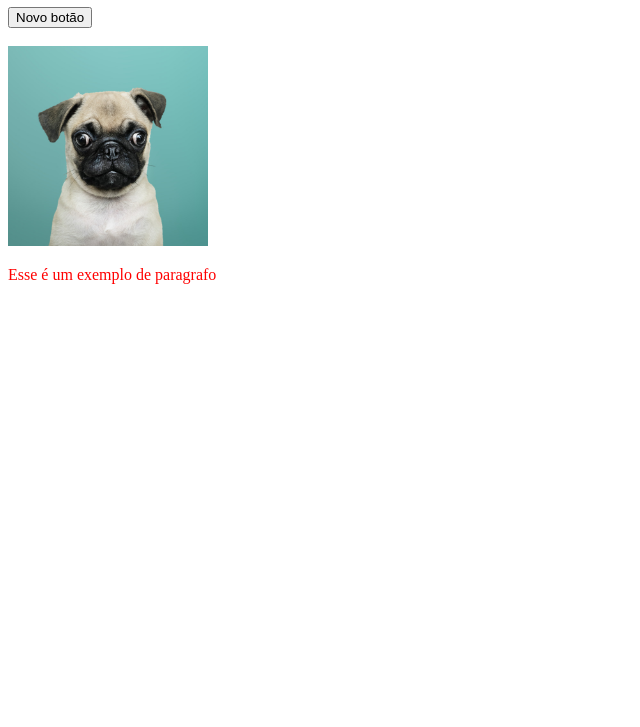
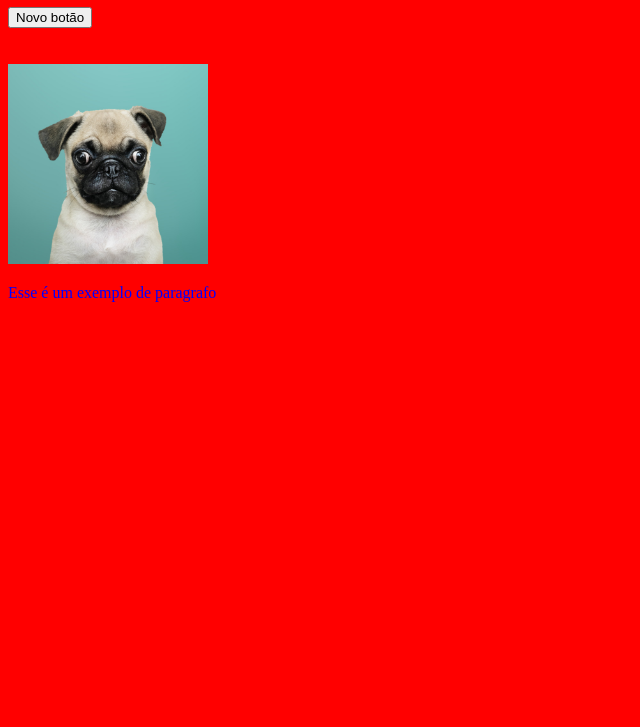
Before and after one commit to BrunoAttina/Senai, a plain HTML site: page index.html in a window 1280 px wide. Shown: the part 73-800 px from the top of the page, without its empty margins (0-640 px from the left). Drawn offline with Linux system fonts and the light colour scheme.

Commit message:
Adicionando cor ao fundo da pagina

```diff
--- a/index.html
+++ b/index.html
@@ -3,13 +3,13 @@
 <head>
     <meta charset="UTF-8">
     <meta name="viewport" content="width=device-width, initial-scale=1.0">
-    <title>Document</title>
+    <title>First Page</title>
 </head>
-<body>
+<body style="background-color:rgb(255,0,0);">
     <h1>Ola, esse é o meu código HTML.</h1>
     <button>Novo botão</button>
-    <br><br>
+    <br><br><br>
     <img src="dog.jpg" height="200px" width="200px">
-    <p style="color:red;">Esse é um exemplo de paragrafo</p>
+    <p style="color:rgb(0,0,255);">Esse é um exemplo de paragrafo</p>
 </body>
 </html>
```
